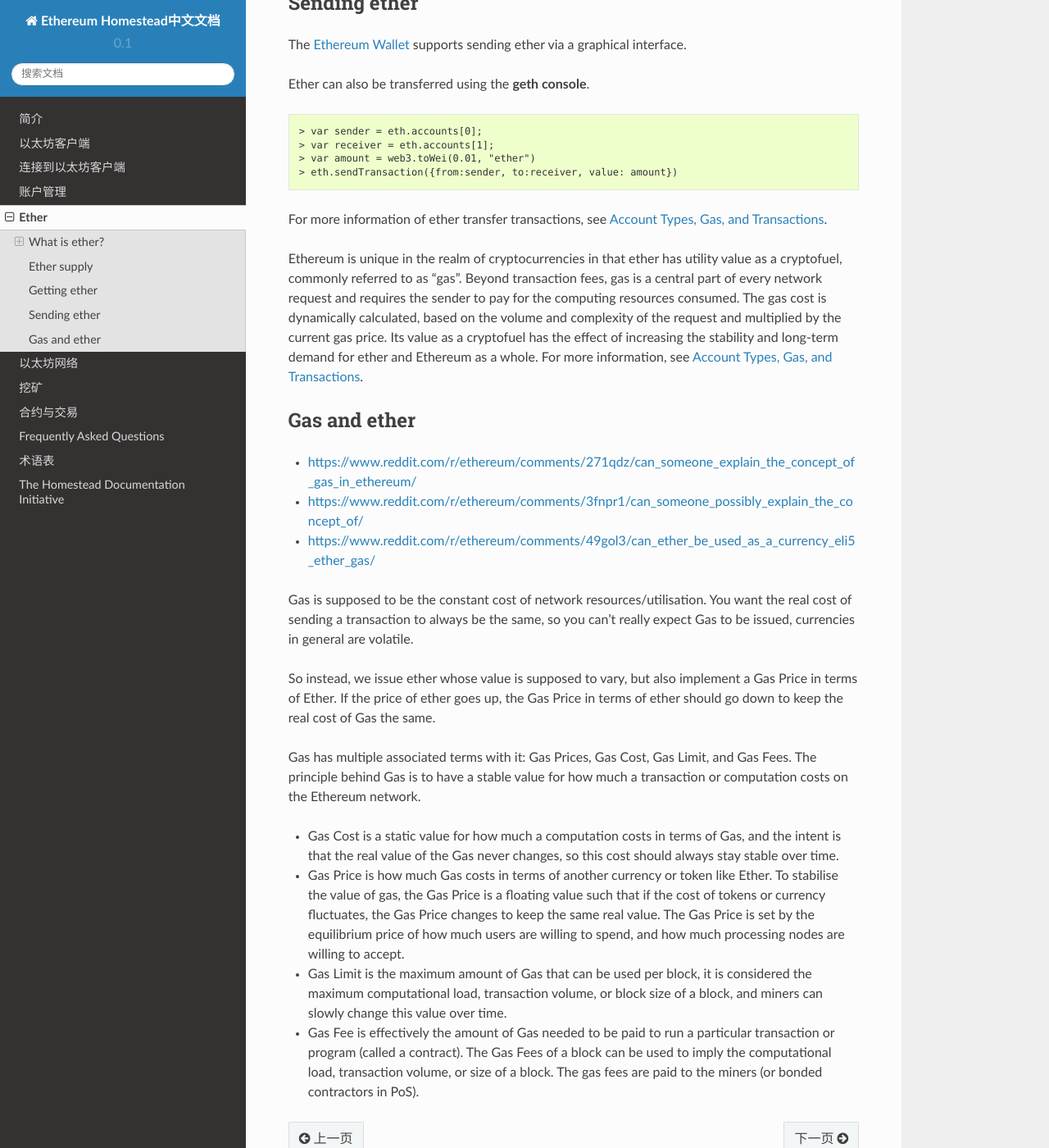
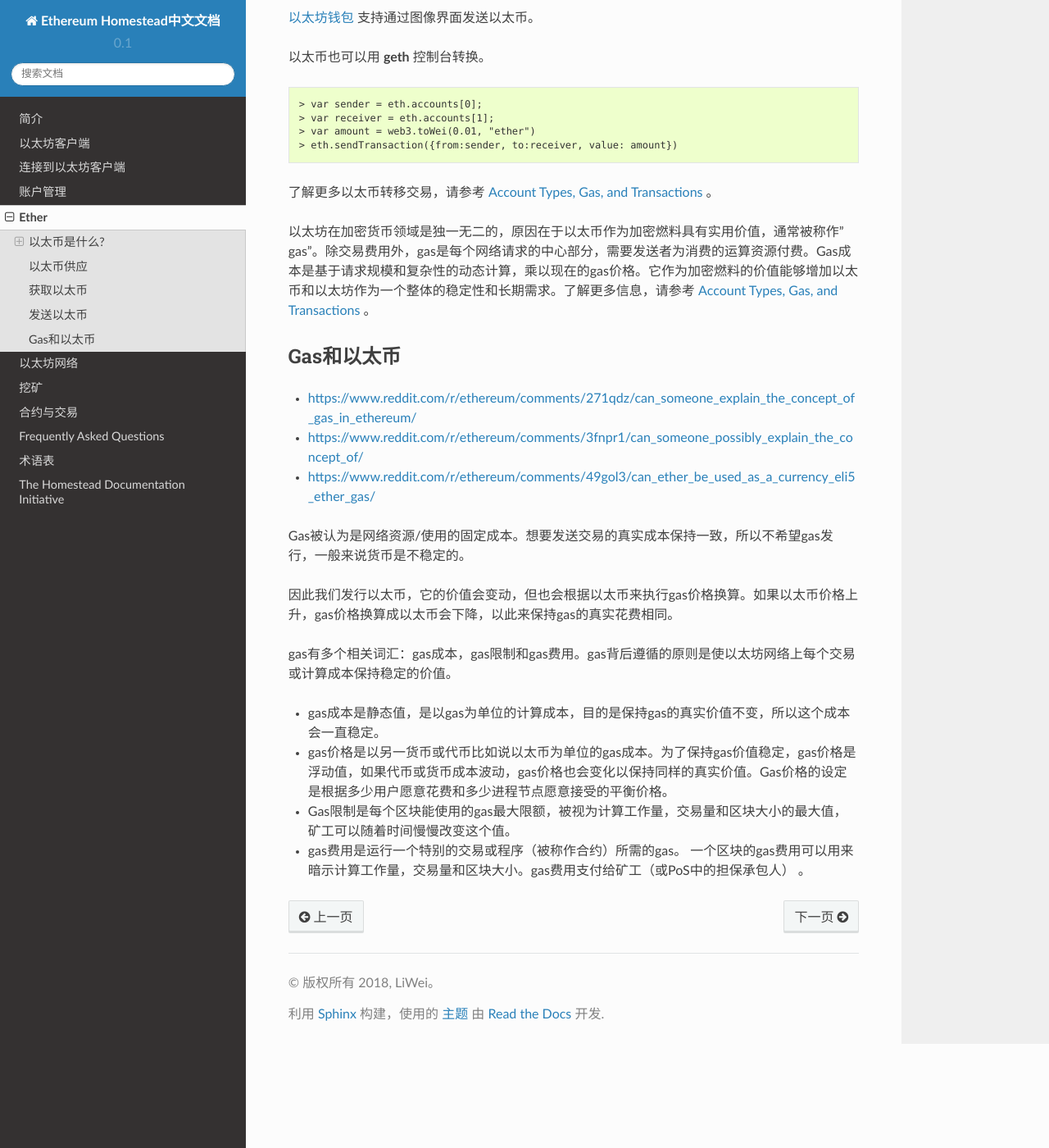
Before and after one commit to wl6g11/EthereumDocCH, a Sphinx documentation site: the page built from source/ether.rst, in a window 1280 px wide and 1400 px high, scrolled down 1189 px. Shown: the whole window at 82% size. Built offline with Sphinx 7.4.7 and the Read the Docs theme 2.0.0, drawn with Linux system fonts in a browser that asks for light colours; some of the changed text lies outside the part shown.

Commit message:
更新ether

```diff
--- a/source/ether.rst
+++ b/source/ether.rst
@@ -2,18 +2,15 @@
 Ether
 ********************************************************************************
 
-What is ether?
+以太币是什么?
 ================================================================================
 
-Ether is the name of the currency used within Ethereum. It is used to pay for
-computation within the EVM. This is done indirectly by purchasing gas for ether as explained in _`gas`.
+以太币是以太坊中使用的货币名称，用于在以太坊虚拟机内支付计算。这通过为以太币购买gas间接实现，详见 _`gas` 。
 
-Denominations
+面额
 --------------------------------------------------------
 
-Ethereum has a metric system of denominations used as units of ether. Each denomination has its own unique name (some bear the family name of seminal figures playing a role in evolution of computer science and cryptoeconomics). The smallest denomination aka *base unit* of ether is called Wei. Below is a list of the named denominations and
-their value in Wei. Following a common (although somewhat ambiguous) pattern, ether also designates a unit (of 1e18 or one quintillion Wei) of the currency. Note that the currency is not called Ethereum as many mistakenly think, nor is Ethereum a unit.
-
+以太坊有一个面额的度量体系，用作以太币单位。每个面额都有自己独特的名字（有的是在计算机科学与加密经济学演进过程中发挥开创性作用的人物的姓）。最小的面额也就是以太币 *基础单位* ，叫做Wei。下面的列表是面额名称以及Wei的价值转换。以太币遵循惯例（尽管有些模棱两可），指定了货币单位（1e18或者百万的三次方Wei）。注意很多人误以为货币叫以太坊，但以太坊并不是货币单位。
 
 +-------------------------+-----------+-------------------------------------------+
 | Unit                    | Wei Value | Wei                                       |
@@ -34,7 +31,7 @@ their value in Wei. Following a common (although somewhat ambiguous) pattern, et
 +-------------------------+-----------+-------------------------------------------+
 
 
-Ether supply
+以太币供应
 =========================
 
 * https://blog.ethereum.org/2014/04/10/the-issuance-model-in-ethereum/
@@ -43,17 +40,17 @@ Ether supply
 * https://www.reddit.com/r/ethtrader/comments/48yqg6/is_there_a_cap_like_with_btc_with_how_many_ether/
 
 
-Getting ether
+获取以太币
 ================================================================================
 
-Please see this page `here <https://github.com/ethereum/wiki/wiki/Getting-Ether>`_.
+请参见 `该页面 <https://github.com/ethereum/wiki/wiki/Getting-Ether>`_.
 
-Sending ether
+发送以太币
 ================================================================================
 
-The `Ethereum Wallet  <https://github.com/ethereum/mist/releases>`_  supports sending ether via a graphical interface.
+`以太坊钱包 <https://github.com/ethereum/mist/releases>`_ 支持通过图像界面发送以太币。
 
-Ether can also be transferred using the **geth console**.
+以太币也可以用 **geth** 控制台转换。
 
 .. code-block:: console
 
@@ -62,25 +59,24 @@ Ether can also be transferred using the **geth console**.
     > var amount = web3.toWei(0.01, "ether")
     > eth.sendTransaction({from:sender, to:receiver, value: amount})
 
-For more information of ether transfer transactions, see :ref:`account-types-gas-and-transactions`.
+了解更多以太币转移交易，请参考 :ref:`account-types-gas-and-transactions` 。
 
-Ethereum is unique in the realm of cryptocurrencies in that ether has utility value as a cryptofuel, commonly referred to as "gas". Beyond transaction fees, gas is a central part of every network request and requires the sender to pay for the computing resources consumed. The gas cost is dynamically calculated, based on the volume and complexity of the request and multiplied by the current gas price. Its value as a cryptofuel has the effect of increasing the stability and long-term  demand for ether and Ethereum as a whole. For more information, see :ref:`account-types-gas-and-transactions`.
+以太坊在加密货币领域是独一无二的，原因在于以太币作为加密燃料具有实用价值，通常被称作"gas"。除交易费用外，gas是每个网络请求的中心部分，需要发送者为消费的运算资源付费。Gas成本是基于请求规模和复杂性的动态计算，乘以现在的gas价格。它作为加密燃料的价值能够增加以太币和以太坊作为一个整体的稳定性和长期需求。了解更多信息，请参考 :ref:`account-types-gas-and-transactions` 。
 
-Gas and ether
+Gas和以太币
 =============================
 
 * https://www.reddit.com/r/ethereum/comments/271qdz/can_someone_explain_the_concept_of_gas_in_ethereum/
 * https://www.reddit.com/r/ethereum/comments/3fnpr1/can_someone_possibly_explain_the_concept_of/
 * https://www.reddit.com/r/ethereum/comments/49gol3/can_ether_be_used_as_a_currency_eli5_ether_gas/
 
+Gas被认为是网络资源/使用的固定成本。想要发送交易的真实成本保持一致，所以不希望gas发行，一般来说货币是不稳定的。
 
-Gas is supposed to be the constant cost of network resources/utilisation. You want the real cost of sending a transaction to always be the same, so you can't really expect Gas to be issued, currencies in general are volatile.
+因此我们发行以太币，它的价值会变动，但也会根据以太币来执行gas价格换算。如果以太币价格上升，gas价格换算成以太币会下降，以此来保持gas的真实花费相同。
 
-So instead, we issue ether whose value is supposed to vary, but also implement a Gas Price in terms of Ether. If the price of ether goes up, the Gas Price in terms of ether should go down to keep the real cost of Gas the same.
+gas有多个相关词汇：gas成本，gas限制和gas费用。gas背后遵循的原则是使以太坊网络上每个交易或计算成本保持稳定的价值。
 
-Gas has multiple associated terms with it: Gas Prices, Gas Cost, Gas Limit, and Gas Fees. The principle behind Gas is to have a stable value for how much a transaction or computation costs on the Ethereum network.
-
-* Gas Cost is a static value for how much a computation costs in terms of Gas, and the intent is that the real value of the Gas never changes, so this cost should always stay stable over time.
-* Gas Price is how much Gas costs in terms of another currency or token like Ether. To stabilise the value of gas, the Gas Price is a floating value such that if the cost of tokens or currency fluctuates, the Gas Price changes to keep the same real value. The Gas Price is set by the equilibrium price of how much users are willing to spend, and how much processing nodes are willing to accept.
-* Gas Limit is the maximum amount of Gas that can be used per block, it is considered the maximum computational load, transaction volume, or block size of a block, and miners can slowly change this value over time.
-* Gas Fee is effectively the amount of Gas needed to be paid to run a particular transaction or program (called a contract). The Gas Fees of a block can be used to imply the computational load, transaction volume, or size of a block. The gas fees are paid to the miners (or bonded contractors in PoS).
+* gas成本是静态值，是以gas为单位的计算成本，目的是保持gas的真实价值不变，所以这个成本会一直稳定。
+* gas价格是以另一货币或代币比如说以太币为单位的gas成本。为了保持gas价值稳定，gas价格是浮动值，如果代币或货币成本波动，gas价格也会变化以保持同样的真实价值。Gas价格的设定是根据多少用户愿意花费和多少进程节点愿意接受的平衡价格。
+* Gas限制是每个区块能使用的gas最大限额，被视为计算工作量，交易量和区块大小的最大值，矿工可以随着时间慢慢改变这个值。
+* gas费用是运行一个特别的交易或程序（被称作合约）所需的gas。 一个区块的gas费用可以用来暗示计算工作量，交易量和区块大小。gas费用支付给矿工（或PoS中的担保承包人） 。
```
